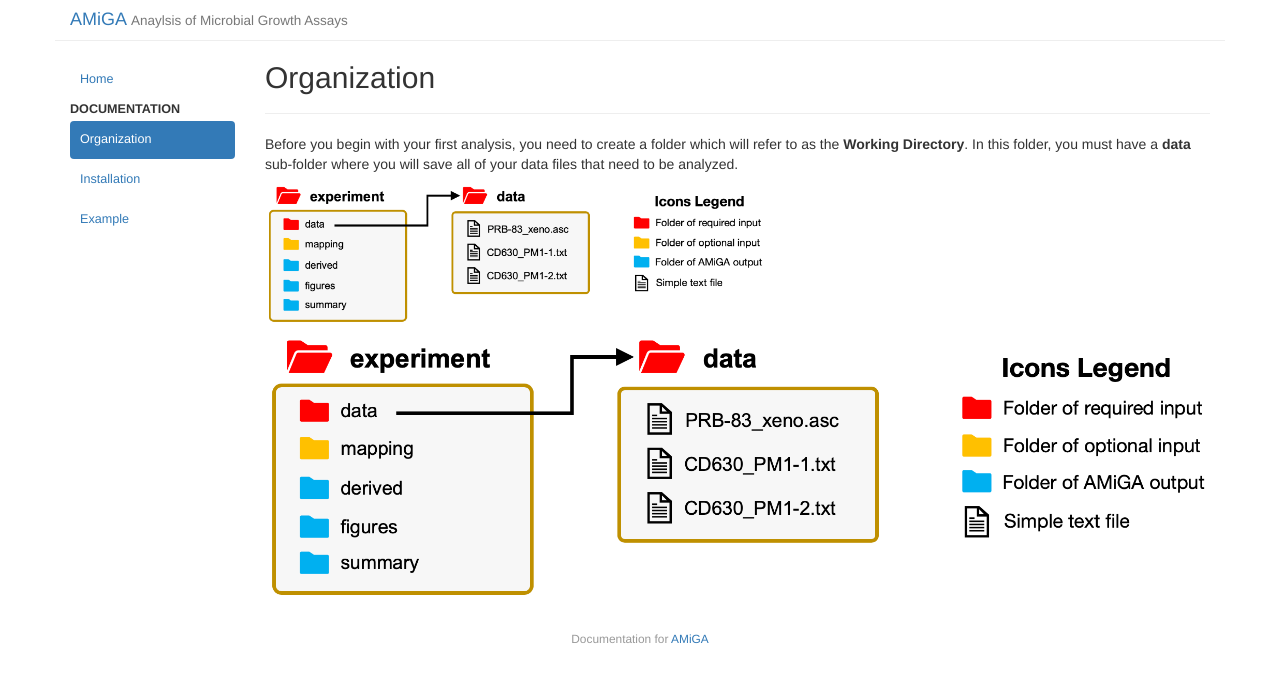
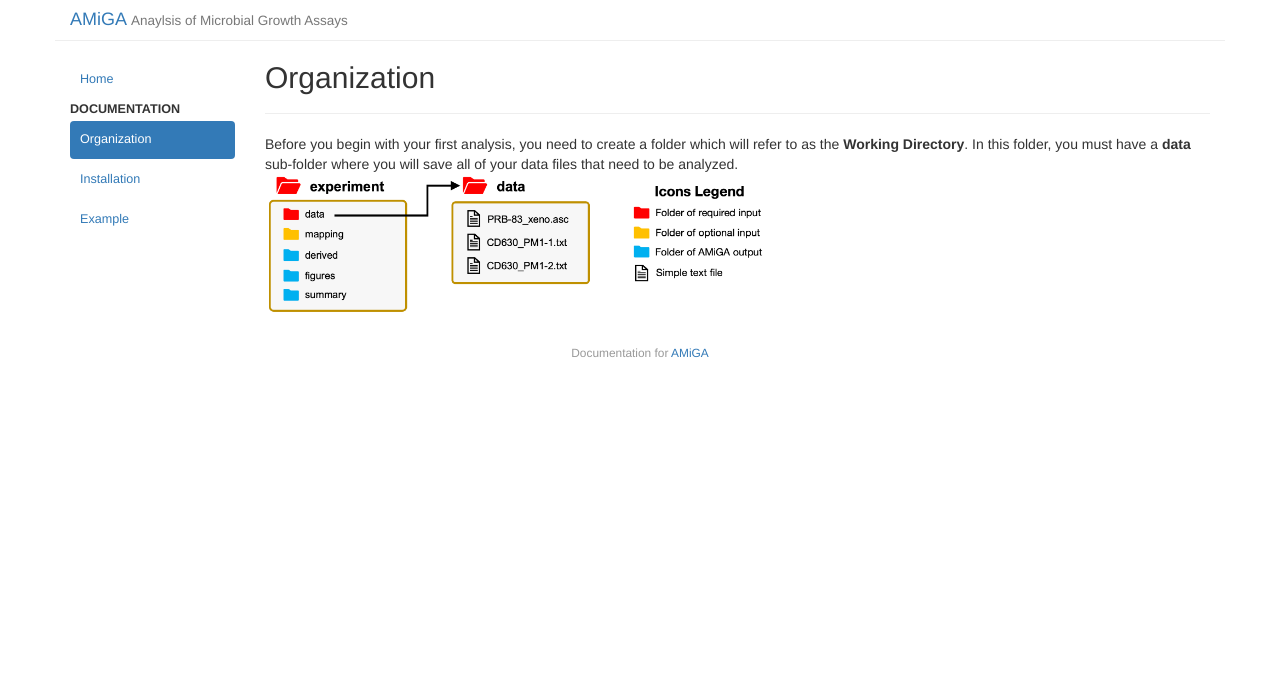
Before and after one commit to firasmidani/amiga, a Jekyll site: the page built from docs/_posts/2020-03-24-organization.md, in a window 1280 px wide. Shown: the top 683 px of the page. Built offline with Jekyll 4.4.1, drawn with Linux system fonts in a browser that asks for light colours.

Commit message:
testing image resizing

```diff
--- a/docs/_posts/2020-03-24-organization.md
+++ b/docs/_posts/2020-03-24-organization.md
@@ -6,7 +6,7 @@ date: 2020-03-24 19:33:36
 ---
 
 Before you begin with your first analysis, you need to create a folder which will refer to as the __Working Directory__. In this folder, you must have a __data__ sub-folder where you will save all of your data files that need to be analyzed.
-
+<br />
 ![amiga directory tree example](../assets/img/amiga_directory_tree_simple.png){:width="500px"}
-
-![amiga directory tree example](../assets/img/amiga_directory_tree_simple.png){:class="img-responsive"}
+<!--- ![amiga directory tree example](../assets/img/amiga_directory_tree_simple.png){:class="img-responsive"} --->
+<br />
```
